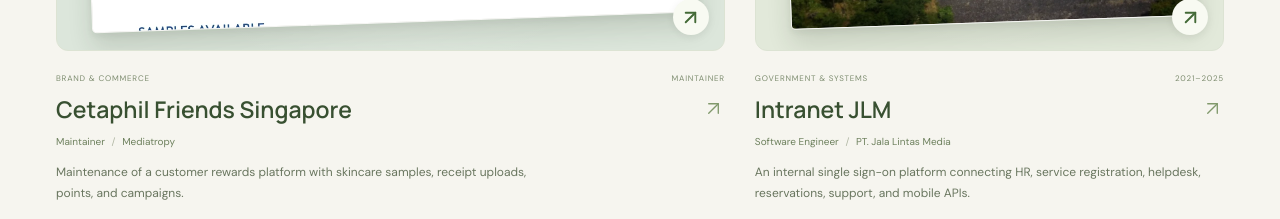
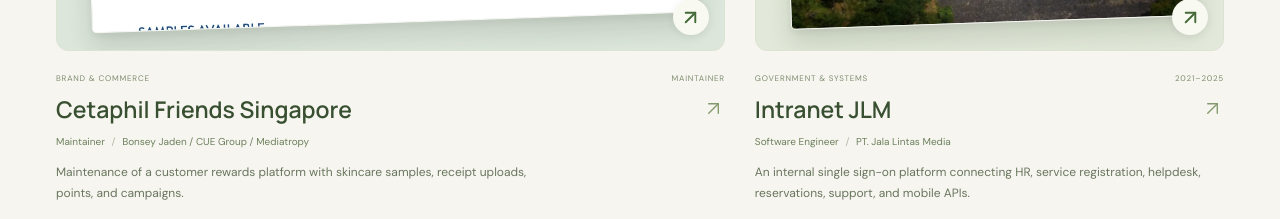
Before and after one commit to nooralizahar0925/my-portfolio, a React (Vite) app: page / in a window 1280 px wide. Shown: the part 5400-5619 px from the top of the page. Built offline with nearby package versions, Linux system fonts and the light colour scheme.

Commit message:
Credit all three agencies for Cetaphil Friends Singapore

```diff
--- a/src/data.ts
+++ b/src/data.ts
@@ -676,7 +676,7 @@ export const projects: Project[] = [
     "category": "Brand & commerce",
     "description": "Maintenance of a customer rewards platform with skincare samples, receipt uploads, points, and campaigns.",
     "role": "Maintainer",
-    "context": "Mediatropy",
+    "context": "Bonsey Jaden / CUE Group / Mediatropy",
     "year": "",
     "stack": {
       "CMS": [
```
